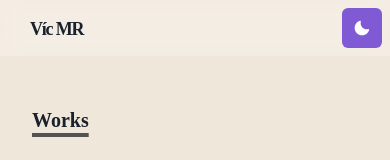
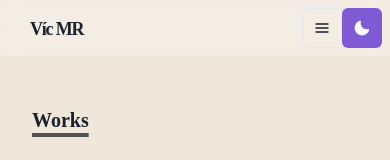
Before and after one commit to AppDeveloperVM/portfolio, a Next.js app: page /works in a window 390 px wide. Shown: the top 160 px of the page. Built offline with nearby package versions, Linux system fonts and the light colour scheme; a web font is replaced by a local one.

Commit message:
Update navbar.js
Added responsive collapsable Menu

```diff
--- a/components/navbar.js
+++ b/components/navbar.js
@@ -13,7 +13,7 @@ import {
     IconButton,
     useColorModeValue
 } from '@chakra-ui/react'
-//import { HumburgerIcon } from '@chakra-ui/icons'
+import {HamburgerIcon} from '@chakra-ui/icons'
 import ThemeToggleButton from './theme-toggle-button';
 import Logo from './logo';
 
@@ -76,6 +76,28 @@ const Navbar = props => {
                 </Stack>
 
                 <Box flex={1} align="right">
+                    <Box ml={2} display={{base: 'inline-block', md:'none'}}>
+                        <Menu>
+                            <MenuButton
+                            as={IconButton}
+                            icon={<HamburgerIcon />}
+                            variant="outline"
+                            aria-label="Options"
+                            />
+
+                        <MenuList>
+                            <NextLink href="/" passHref>
+                                <MenuItem as={Link}>About</MenuItem>
+                            </NextLink>
+                            <NextLink href="/works" passHref>
+                                <MenuItem as={Link}>Works</MenuItem>
+                            </NextLink>
+                            <NextLink href="/develop" passHref>
+                                <MenuItem as={Link}>Development</MenuItem>
+                            </NextLink>
+                        </MenuList>
+                        </Menu>
+                    </Box>
                     <ThemeToggleButton />
                 </Box>
 
```
